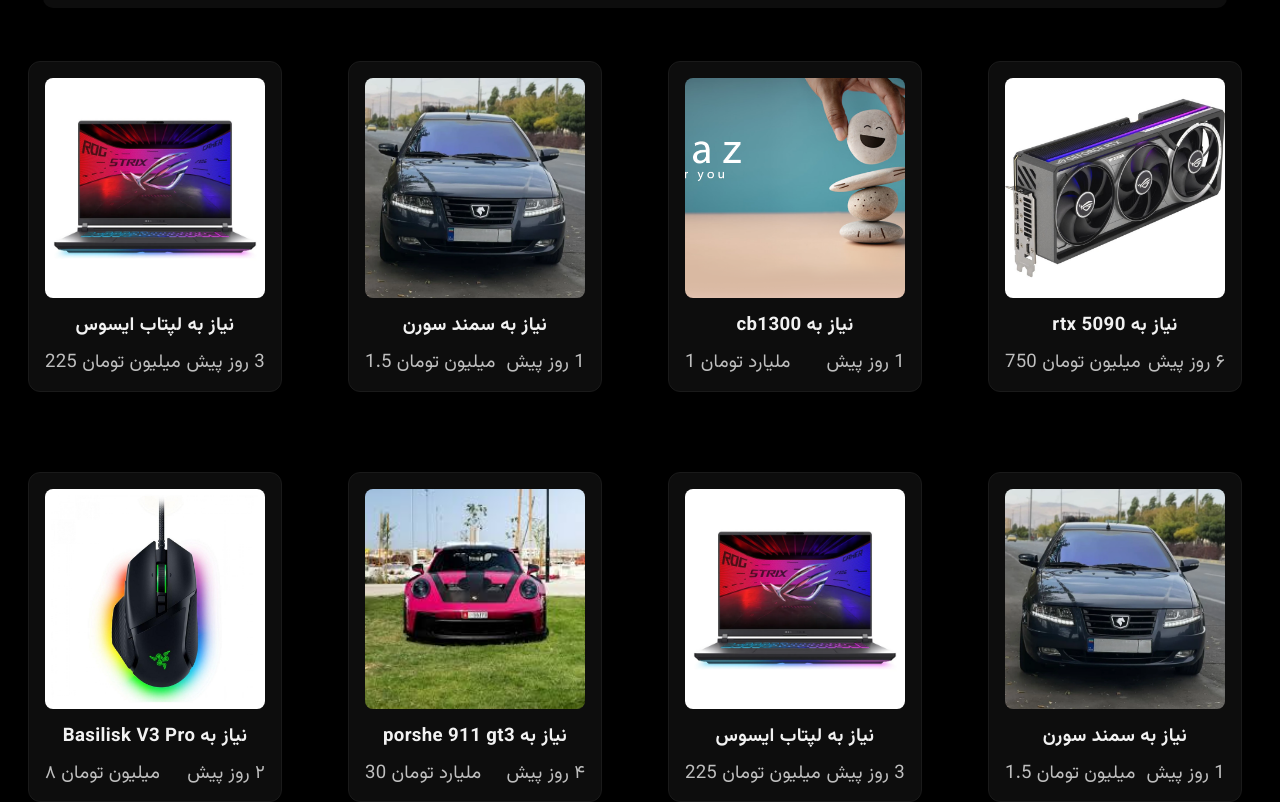
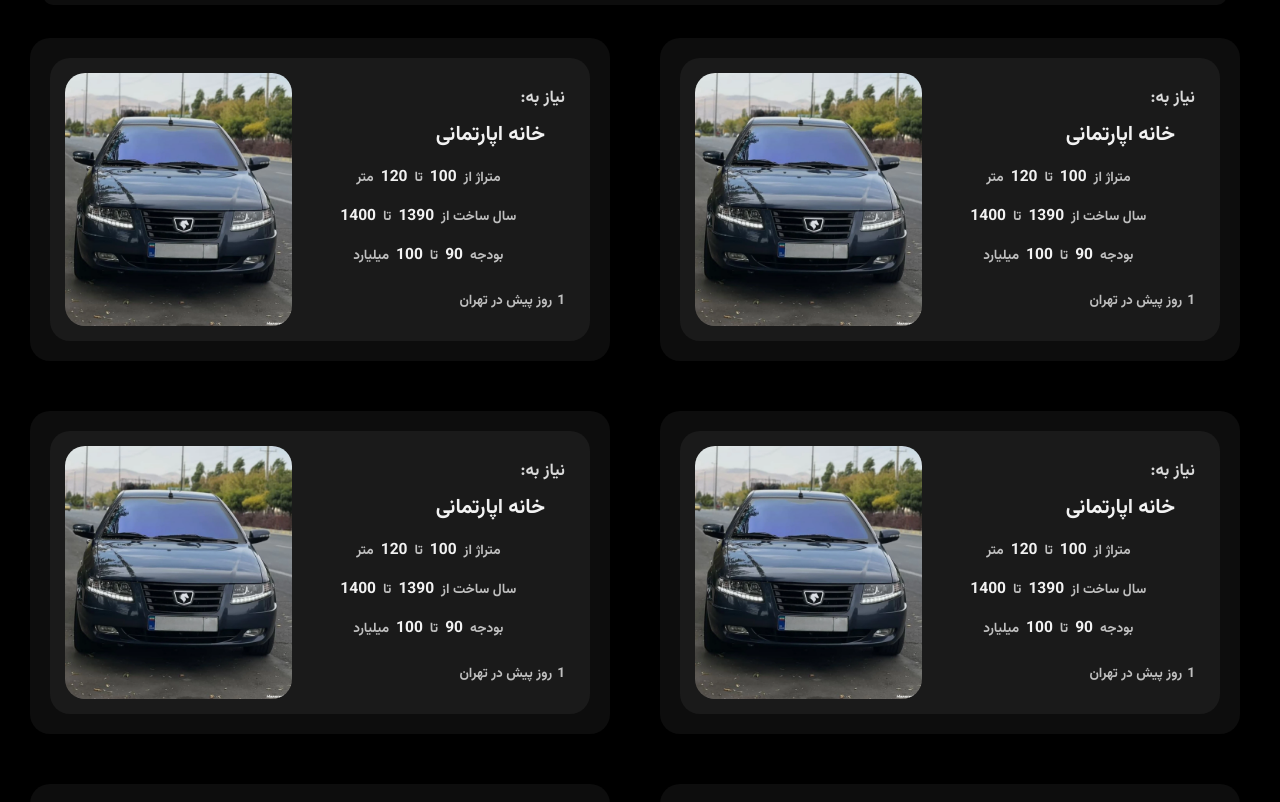
Before and after one commit to Matinaz90/niaz, a React (Vite) app in the folder Niaz/: page /car in a window 1280 px wide. Shown: the part 647-1449 px from the top of the page. Built offline with nearby package versions, Linux system fonts and the light colour scheme.

Commit message:
good progress

```diff
--- a/Niaz/src/index.css
+++ b/Niaz/src/index.css
@@ -22,9 +22,9 @@
     --back_ground_blur: hsla(0, 0%, 0%, 0.318);
     --blur_color: blur(20px);
 
-    --text-font-small: clamp(10px, 11px + 0.357vw, 16px);
-    --text-font-middle: clamp(13px, 11px + 0.595vw, 22px);
-    --text-font-large: clamp(18px, 13px + 1.19vw, 32px);
+    --text-font-small: clamp(8px, 9px + 0.357vw, 16px);
+    --text-font-middle: clamp(11px, 9px + 0.595vw, 22px);
+    --text-font-large: clamp(15px, 10px + 1.19vw, 32px);
 
     --text-font-family: 'Vazirmatn', sans-serif;
 
@@ -33,7 +33,6 @@
     --items-colors: invert(90%);
     --items-colors-hover: invert(100%);
 }
-
 * {
   margin: 0;
   padding: 0;
--- a/Niaz/src/main_page.jsx
+++ b/Niaz/src/main_page.jsx
@@ -43,7 +43,7 @@
               <img src="/Untitled-1.png" className="image_mainPage"></img>
           </div>
         <div id="products_cointainer" className={`products_cointainer`}>
-        <Product></Product><Product></Product><Product></Product><Product></Product><Product></Product>
+        <Product></Product>
         </div>
 
         <div></div>
--- a/Niaz/src/product/product.css
+++ b/Niaz/src/product/product.css
@@ -1,84 +1,109 @@
 @import url('../index.css');
 
 .products_cointainer{
-    margin-top: 50px;
-    margin-inline: 20px; /* replaces L/R margin */
-    width: calc(100% - 40px);
+    width: calc(100% - 60px);
+    margin-left: 30px;
+    margin-right: 30px;
+    gap: 50px;
+    display: flex;
+    flex-flow: row wrap;
+    margin-top: 30px;
+}
 
+.product-card{
+    background-color: var(--layer-3-bg-color);
+    padding: 20px;
+    border-radius: 20px;
     display: flex;
-    flex-wrap: wrap;
-    gap: 50px;
+    flex-grow: 1;
+    flex-basis: 400px;
+    max-width: 1000px;
+}
 
-    justify-content: space-around;
+.product-card-inner{
+    display: grid;
+    grid-template-columns: 4fr 5fr;
+    background-color: var(--layer-2-bg-color);
+    padding: 15px;
+    border-radius: 20px;
+    position: relative;
+    width: calc(100% - 30px);
+}
 
-    transition: width 0.3s ease; /* good for sidebar animation */
-}
-.product-card {
-    width: 220px;
-    border: 1px solid var(--layer-2-bg-color);
-    border-radius: 12px;
-    padding: 16px;
-    box-shadow: 0 4px 8px rgba(0, 0, 0, 0.05);
-    background-color: var(--layer-3-bg-color);
+.product-info{
+    width: calc(100% - 10px);
+    text-align: end;
+    color: var(--text_muded_between);
+    font-size: var(--text-font-middle);
+    font-family: var(--text-font-family);
     display: flex;
     flex-direction: column;
-    align-items: center;
-    transition: transform 0.2s ease;
-    cursor: pointer;
-    user-select: none;
-
-    font-family: 'Inter', 'Segoe UI', Tahoma, Geneva, Verdana, sans-serif;
-    color: var(--text);
-    margin-bottom: 30px;
+    gap: 8px;
+    font-weight: bold;
+    margin-top: 12px;
 }
 
-.product-card:hover {
-    transform: translateY(-6px);
-    box-shadow: 0 8px 16px rgba(0, 0, 0, 0.1);
+.product-title{
+    font-size: calc(var(--text-font-middle) + 4px);
+    color: var(--text);
+    margin-right: 20px;
+}
+
+.product-explainDiv{
+    margin-top: 6px;
+}
+
+.product-explain{
+    font-size: calc(var(--text-font-middle) + 2px);
+    display: flex;
+    align-items: center;
+    align-self: flex-end;
+    font-size: var(--text-font-small);
+    justify-content: center;
+    color: var(--text-muted);
+    margin-top: 5px;
+    margin-top: auto;
+    margin-bottom: 15px;
+    gap: 7px;
+}
+
+.highlight {
+  color: var(--text);
+  font-size: calc(var(--text-font-small) + 2px);
+}
+
+.product-date {
+    display: flex;
+    align-items: center;
+    align-self: flex-end;
+    font-size: var(--text-font-small);
+    justify-content: center;
+    color: var(--text-muted);
+    margin-top: 5px;
+    margin-top: auto;
+    margin-bottom: 15px;
+    gap: 5px;
 }
 
 .product-image {
+    border-radius: 20px;
+    object-fit: cover;
+    float: right;
     width: 100%;
-    height: 220px;
-    border-radius: 8px;
-    object-fit: cover;
-    margin-bottom: 16px; /* a bit more breathing room */
+    height: 100%;
+    max-height: 300px;
 }
 
-.product-title {
-    font-size: var(--text-font-middle);
-    font-weight: 600;
-    margin: 0 0 14px 0; /* slightly more margin */
-    text-align: center;
-    line-height: 1.3;
-    letter-spacing: 0.02em;
+
+@media (max-width: 1000px) {
+    .products_cointainer{
+        gap: 30px;
+    }
+    .product-card{
+        flex-basis: 190px;
+        max-width: 600px;
+    }
+    .product-card-inner{
+        grid-template-columns: 1fr;
+    }
 }
-
-.product-info {
-    width: 100%;
-    display: flex;
-    justify-content: space-between;
-    align-items: center;
-    font-size: var(--text-font-middle);
-    font-weight: 500;
-    line-height: 1.2;
-    letter-spacing: 0.01em;
-}
-
-.product-price {
-    color: var(--border-blue-color);
-    color: var(--text-muted);
-    font-weight: 400;
-}
-
-.product-date {
-    color: var(--text-muted);
-    font-weight: 400;
-}
-
-/* If you use a <p> inside product-date, keep inline and add margin for spacing */
-.product-date p {
-    display: inline;
-    margin: 0;
-    padding: 0;
-}
--- a/Niaz/src/product/product.jsx
+++ b/Niaz/src/product/product.jsx
@@ -1,56 +1,52 @@
 import './product.css'
-import { useState, useEffect, useRef, useMemo } from 'react';
 
 function Product(){
-
     return (
     <>
         <div id='product-card' className="product-card ">
-        <img src="/product/asus.png" alt="عکس نیاز" className="product-image" />
-        <h3 className="product-title">نیاز به لپتاب ایسوس</h3>
+            <div id='product-card' className="product-card-inner">
+                <img src="/product/soren.png" alt="عکس نیاز" className="product-image" />
                 <div className="product-info">
-            <span className="product-price">225 میلیون تومان</span>
-            <span className="product-date"><p>روز پیش</p> 3 </span>
+                    <p className='niaz-to'>:نیاز به</p>
+                    <p className="product-title">خانه اپارتمانی</p>
+                    <div>
+                        <div className='product-explainDiv' >
+                            <p className="product-explain">
+                               متر<span className="highlight">120</span>تا<span className="highlight">100</span> متراژ از
+                            </p>
+                            <p className="product-explain">
+                               <span className="highlight">1400</span>تا<span className="highlight">1390</span> سال ساخت از
+                            </p>
+                            <p className="product-explain">
+                               میلیارد <span className="highlight">100</span>تا<span className="highlight">90</span> بودجه
+                            </p>
+                        </div>
+                    </div>
+                    <span className="product-date"><p>روز پیش در تهران</p> 1 </span>
+                </div>
             </div>
         </div>
         <div id='product-card' className="product-card ">
+            <div id='product-card' className="product-card-inner">
                 <img src="/product/soren.png" alt="عکس نیاز" className="product-image" />
-        <h3 className="product-title">نیاز به سمند سورن</h3>
                 <div className="product-info">
-            <span className="product-price">1.5 میلیون تومان</span>
-            <span className="product-date"><p>روز پیش</p> 1 </span>
+                    <p className='niaz-to'>:نیاز به</p>
+                    <p className="product-title">خانه اپارتمانی</p>
+                    <div>
+                        <div className='product-explainDiv' >
+                            <p className="product-explain">
+                               متر<span className="highlight">120</span>تا<span className="highlight">100</span> متراژ از
+                            </p>
+                            <p className="product-explain">
+                               <span className="highlight">1400</span>تا<span className="highlight">1390</span> سال ساخت از
+                            </p>
+                            <p className="product-explain">
+                               میلیارد <span className="highlight">100</span>تا<span className="highlight">90</span> بودجه
+                            </p>
                         </div>
                     </div>
-        <div id='product-card' className="product-card ">
-        <img src="/Untitled-1.png" alt="عکس نیاز" className="product-image" />
-        <h3 className="product-title">cb1300 نیاز به </h3>
-        <div className="product-info">
-            <span className="product-price">1 ملیارد تومان</span>
-            <span className="product-date"><p>روز پیش</p> 1 </span>
+                    <span className="product-date"><p>روز پیش در تهران</p> 1 </span>
                 </div>
-        </div>
-        <div id='product-card' className="product-card ">
-        <img src="/product/5090.png" alt="عکس نیاز" className="product-image" />
-        <h3 className="product-title">rtx 5090 نیاز به</h3>
-        <div className="product-info">
-            <span className="product-price">750 میلیون تومان</span>
-            <span className="product-date"><p>روز پیش</p> ۶ </span>
-        </div>
-        </div>
-        <div id='product-card' className="product-card ">
-        <img src="/product/mouse.png" alt="عکس نیاز" className="product-image" />
-        <h3 className="product-title">Basilisk V3 Pro نیاز به</h3>
-        <div className="product-info">
-            <span className="product-price">۸ میلیون تومان</span>
-            <span className="product-date"><p>روز پیش</p> ۲ </span>
-        </div>
-        </div>
-        <div id='product-card' className="product-card ">
-        <img src="/product/porshe.png" alt="عکس نیاز" className="product-image" />
-        <h3 className="product-title">porshe 911 gt3 نیاز به </h3>
-        <div className="product-info">
-            <span className="product-price">30 ملیارد تومان</span>
-            <span className="product-date"><p>روز پیش</p> ۴ </span>
             </div>
         </div>
     </>
--- a/Niaz/src/right_bar/home_rightBar/home_right_bar.jsx
+++ b/Niaz/src/right_bar/home_rightBar/home_right_bar.jsx
@@ -226,11 +226,11 @@
                 <div>
                     <div className='buttons' onClick={() => AddLinkBar('J/x,x,x,x,x')}><img src='/extend_arrow.png' className='rightArrow'></img> مشارکت ساخت </div>
                     <div className='buttons' onClick={() => AddLinkBar('A/x,x,x,x,x,x,x,x,x,x,x,x,x')}><img src='/extend_arrow.png' className='rightArrow'></img> اپارتمان </div>
-                    <div className='buttons' onClick={() => AddLinkBar('S/x,x,x,x,x,x')}><img src='/extend_arrow.png' className='rightArrow'></img> مغازه </div>
+                    <div className='buttons' onClick={() => AddLinkBar('S/x,x,x,x,x,x,x,x,x')}><img src='/extend_arrow.png' className='rightArrow'></img> مغازه </div>
                     <div className='buttons' onClick={() => AddLinkBar('V/x,x,x,x,x,x,x,x,x,x,x')}><img src='/extend_arrow.png' className='rightArrow'></img> ویلا </div>
                     <div className='buttons' onClick={() => AddLinkBar('G/x,x,x,x,x')}><img src='/extend_arrow.png' className='rightArrow'></img> زمین </div>
                     <div className='buttons' onClick={() => AddLinkBar('R/x,x,x,x,x,x,x,x,x,x,x,x,x,x')}><img src='/extend_arrow.png' className='rightArrow'></img> اجاره اپارتمان</div>
-                    <div className='buttons' onClick={() => AddLinkBar('Q/x,x,x,x,x,x,x,x,x,x,x,x')}><img src='/extend_arrow.png' className='rightArrow'></img> اجاره مغازه</div>
+                    <div className='buttons' onClick={() => AddLinkBar('Q/x,x,x,x,x,x,x,x,x,x')}><img src='/extend_arrow.png' className='rightArrow'></img> اجاره مغازه</div>
                 </div>
                 <div className='applyButtonDiv'>
                     <button className='applyButton backing' onClick={() => navigate('/')}>بازگشت</button>
```
Also changed, not shown: Niaz/public/product/cb1300.png (deleted). Lines whose indentation alone changed are shown as unchanged.
